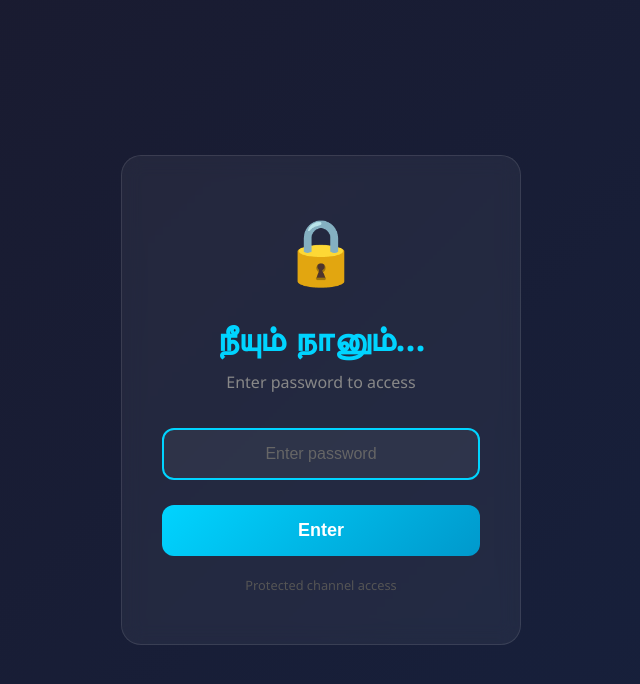
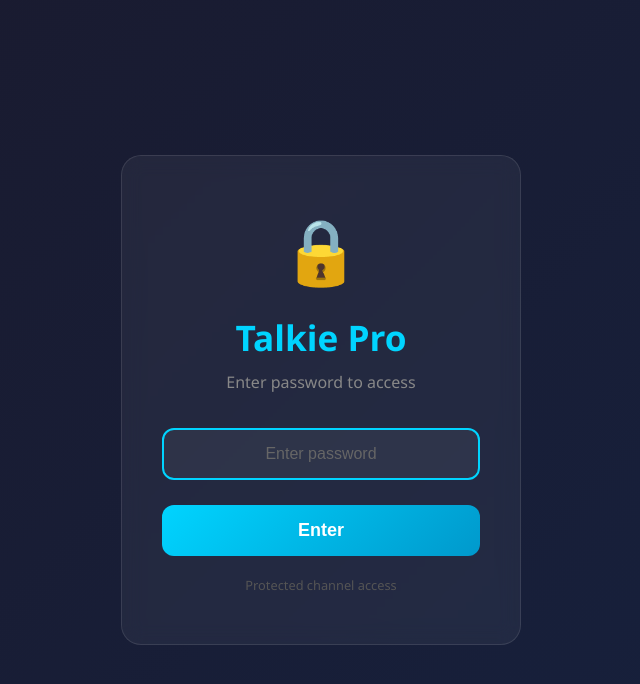
Before and after one commit to thendralkaatrutv-tech/walkie-talkie, a website: page public/login.html in a window 1280 px wide. Shown: the whole page, without its empty margins (319-959 px from the left). Drawn offline with Linux system fonts and the light colour scheme.

Commit message:
Update login.html

```diff
--- a/public/login.html
+++ b/public/login.html
@@ -3,7 +3,7 @@
 <head>
     <meta charset="UTF-8">
     <meta name="viewport" content="width=device-width, initial-scale=1.0">
-    <title>நீயும் நானும்... - Login</title>
+    <title>Talkie Pro - Login</title>
     <style>
         * { margin: 0; padding: 0; box-sizing: border-box; }
         body {
@@ -97,7 +97,7 @@
 <body>
     <div class="login-box">
         <div class="lock-icon">🔒</div>
-        <h1>நீயும் நானும்...</h1>
+        <h1>Talkie Pro</h1>
         <p class="subtitle">Enter password to access</p>
         <div class="input-group">
             <input type="password" id="passwordInput" placeholder="Enter password" autofocus>
```
